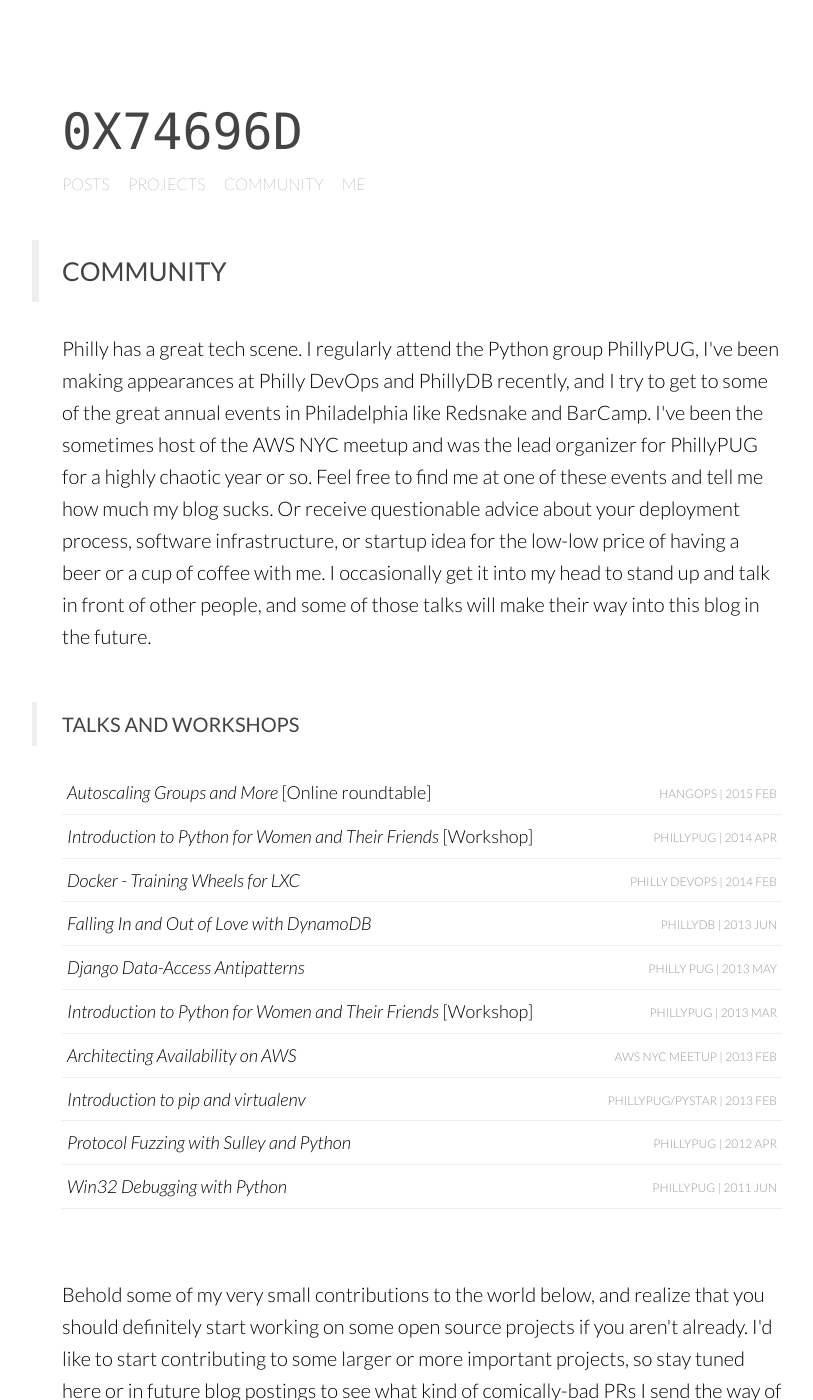
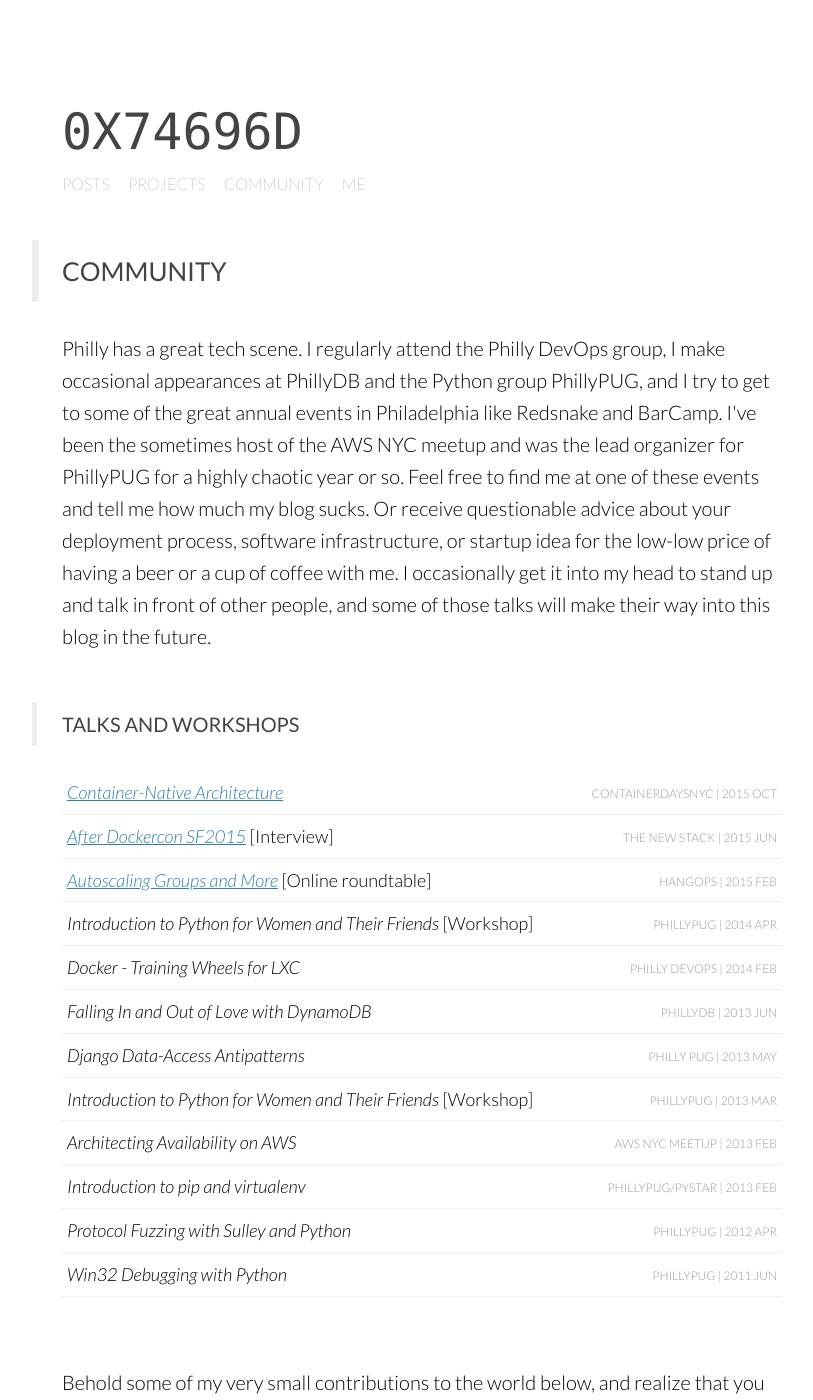
Before and after one commit to tgross/blog.0x74696d.com, a Jekyll site: the page built from community.html, in a window 1280 px wide and 1400 px high. Shown: the whole window, without its empty margins (218-1031 px from the left). Built offline with Jekyll 4.4.1, drawn with Linux system fonts in a browser that asks for light colours; Markdown is read by kramdown in place of the engine named in the settings; some of the changed text lies outside the part shown.

Commit message:
Update community page w/ new contributions

```diff
--- a/community.html
+++ b/community.html
@@ -6,11 +6,14 @@
 <section class="container content">
   <h1>Community</h1>
 
-<p>Philly has a great tech scene. I regularly attend the Python group PhillyPUG, I've been making appearances at Philly DevOps and PhillyDB recently, and I try to get to some of the great annual events in Philadelphia like Redsnake and BarCamp.  I've been the sometimes host of the AWS NYC meetup and was the lead organizer for PhillyPUG for a highly chaotic year or so. Feel free to find me at one of these events and tell me how much my blog sucks. Or receive questionable advice about your deployment process, software infrastructure, or startup idea for the low-low price of having a beer or a cup of coffee with me. I occasionally get it into my head to stand up and talk in front of other people, and some of those talks will make their way into this blog in the future.</p>
+<p>Philly has a great tech scene. I regularly attend the Philly DevOps group, I make occasional appearances at PhillyDB and the Python group PhillyPUG, and I try to get to some of the great annual events in Philadelphia like Redsnake and BarCamp.  I've been the sometimes host of the AWS NYC meetup and was the lead organizer for PhillyPUG for a highly chaotic year or so. Feel free to find me at one of these events and tell me how much my blog sucks. Or receive questionable advice about your deployment process, software infrastructure, or startup idea for the low-low price of having a beer or a cup of coffee with me. I occasionally get it into my head to stand up and talk in front of other people, and some of those talks will make their way into this blog in the future.</p>
 
 <a name="talks"><h2>Talks and workshops</h2></a>
 <ul class="listing">
-  <li><i>Autoscaling Groups and More</i> [Online roundtable] <span>HangOps | 2015 Feb</li>
+  <li><i><a href="http://0x74696d.com/posts/talk-containerdays-nyc-2015">Container-Native Architecture</a></i> <span>ContainerDaysNYC | 2015 Oct</li>
+  <li><i><a href="http://thenewstack.io/tns-analysts-show-50-docker-for-today-and-tomorrow-from-dockercon/
+">After Dockercon SF2015</a></i> [Interview] <span>The New Stack | 2015 Jun</li>
+  <li><i><a href="https://www.youtube.com/watch?v=g12-fq1Szhc">Autoscaling Groups and More</a></i> [Online roundtable] <span>HangOps | 2015 Feb</li>
   <li><i>Introduction to Python for Women and Their Friends</i> [Workshop] <span>PhillyPUG | 2014 Apr</li>
   <li><i>Docker - Training Wheels for LXC</i> <span>Philly DevOps | 2014 Feb</li>
   <li><i>Falling In and Out of Love with DynamoDB</i> <span>PhillyDB | 2013 Jun</li>
```
Also changed, not shown: other parts of community.html (+2 -0 lines).
